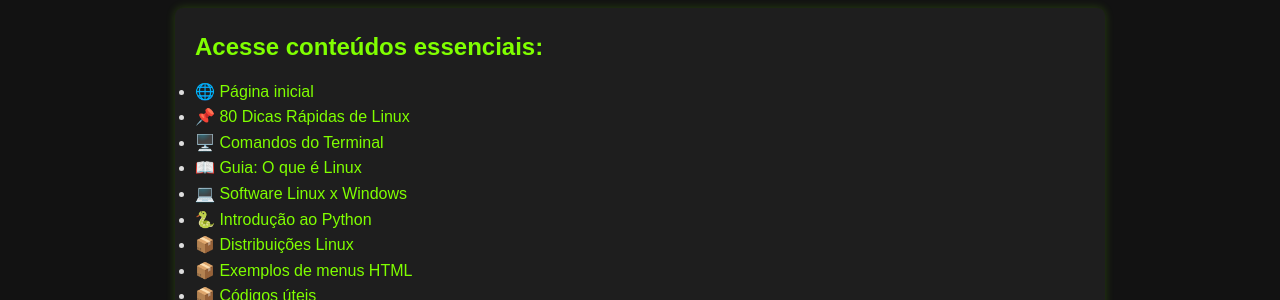
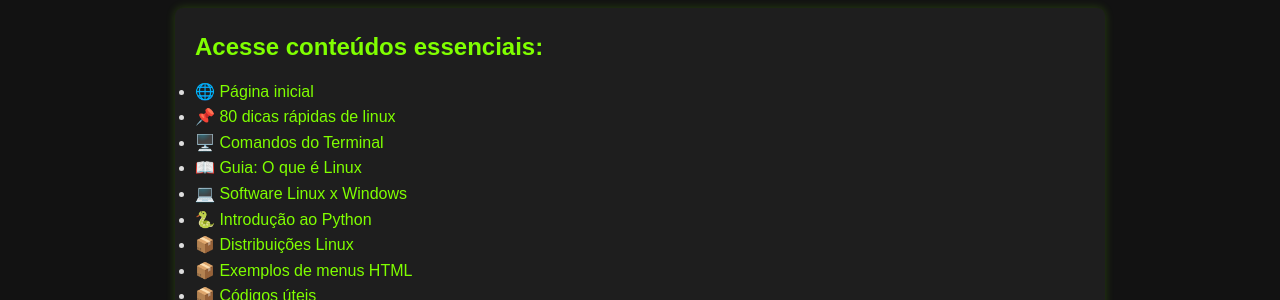
Before and after one commit to Piolinux/piolinux-site, a Jekyll site: the page links.html, which Jekyll copies as it is, in a window 1280 px wide. Shown: the part 129-429 px from the top of the page. Built offline with Jekyll 4.4.1, drawn with Linux system fonts in a browser that asks for light colours.

```diff
--- a/links.html
+++ b/links.html
@@ -289,7 +289,7 @@ footer a:hover {
      </li>
      <li>
       <a href="80-dicas-rapidas-de-linux.html">
-       📌 80 Dicas Rápidas de Linux
+       📌 80 dicas rápidas de linux
       </a>
      </li>
      <li>
```
